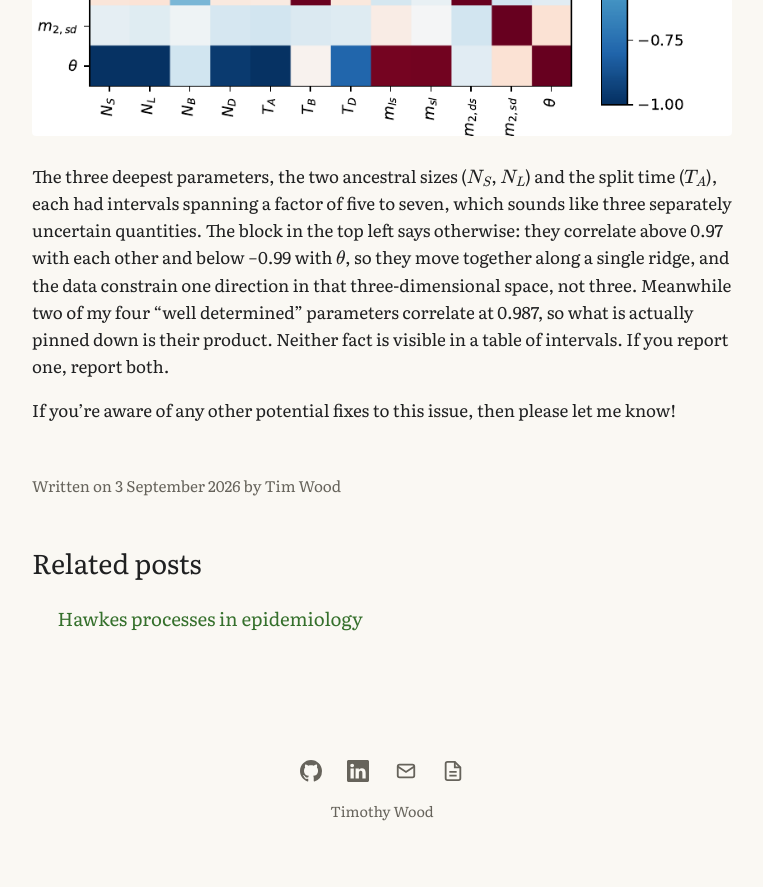
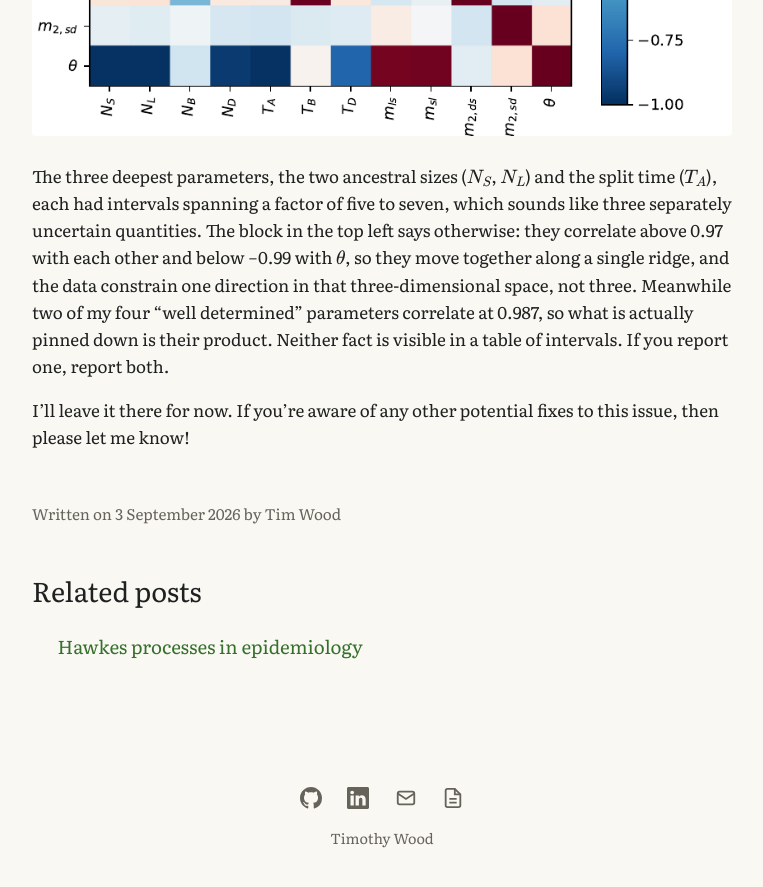
Before and after one commit to timj-wood/timj-wood.github.io, a Jekyll site: the page built from _posts/2026-09-03-composite-likelihood.md, in a window 1280 px wide and 900 px high, scrolled down 4601 px. Shown: the top 887 px of the window, without its empty margins (258-1021 px from the left). Built offline with Jekyll 4.4.1, drawn with Linux system fonts in a browser that asks for light colours.

Commit message:
Update 2026-09-03-composite-likelihood.md

```diff
--- a/_posts/2026-09-03-composite-likelihood.md
+++ b/_posts/2026-09-03-composite-likelihood.md
@@ -90,4 +90,4 @@ I would consdier the last line of that code block as a none negotiable. Even cor
 
 The three deepest parameters, the two ancestral sizes ($N_S$, $N_L$) and the split time ($T_A$), each had intervals spanning a factor of five to seven, which sounds like three separately uncertain quantities. The block in the top left says otherwise: they correlate above 0.97 with each other and below −0.99 with $\theta$, so they move together along a single ridge, and the data constrain one direction in that three-dimensional space, not three. Meanwhile two of my four "well determined" parameters correlate at 0.987, so what is actually pinned down is their product. Neither fact is visible in a table of intervals. If you report one, report both.
 
-If you're aware of any other potential fixes to this issue, then please let me know!
+I'll leave it there for now. If you're aware of any other potential fixes to this issue, then please let me know!
```
